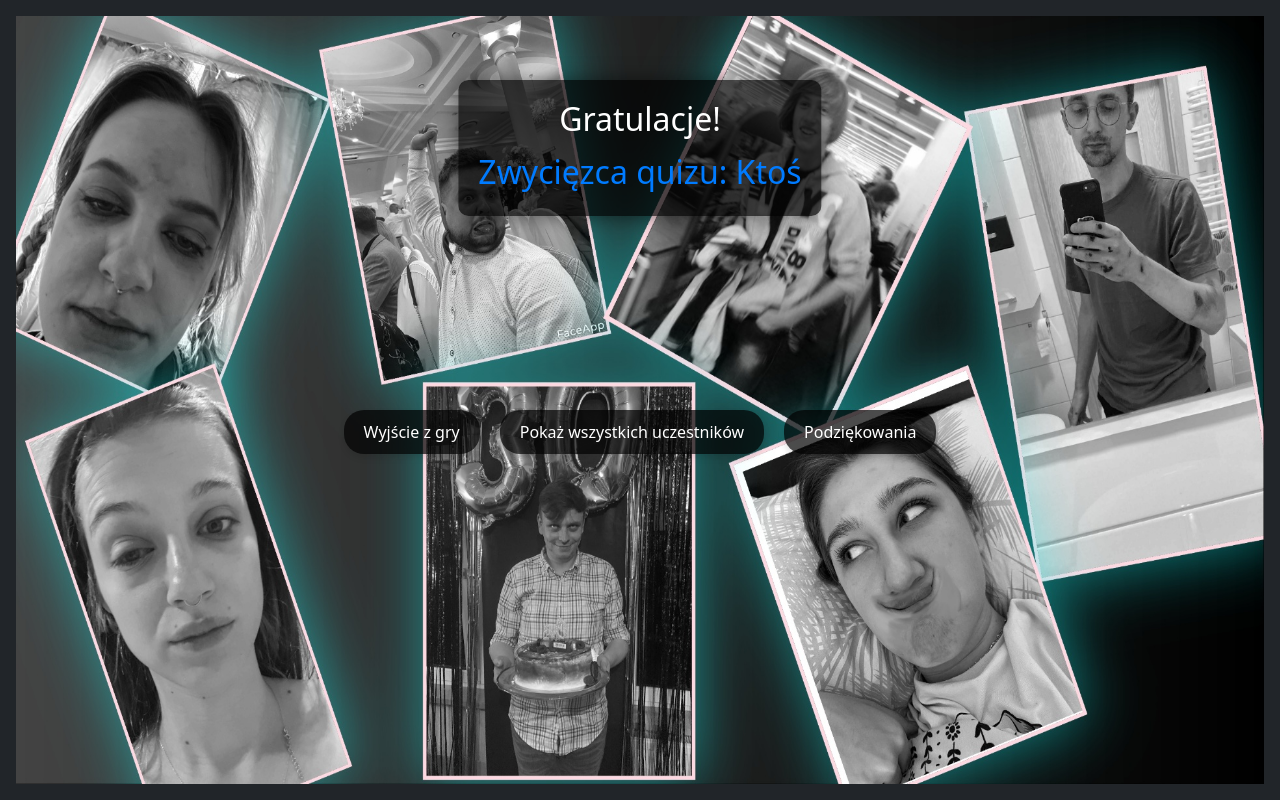
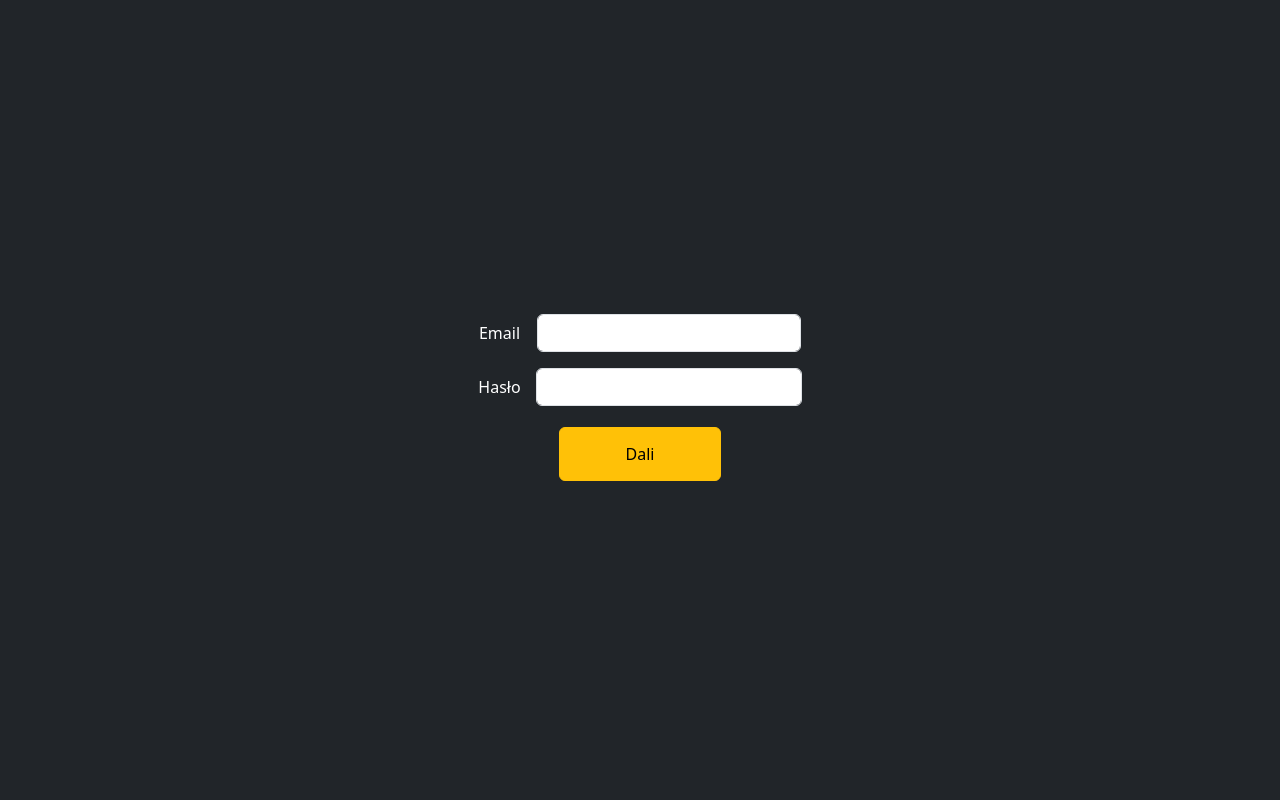
Before and after one commit to piotrsosnowski32/PreQuiz, a React (Vite) app: page /login in a window 1280 px wide. Before the commit this address led to /endingView. Built offline with nearby package versions, Linux system fonts and the light colour scheme.

Commit message:
Usuniecie podgladu komponentu EndingView

```diff
--- a/src/components/Routes.tsx
+++ b/src/components/Routes.tsx
@@ -14,11 +14,11 @@ export default function AppRouter() {
   if (!accessToken) {
     return (
       <Routes>
-        <Route path="/endingView" element={<EndingView />} />
-        <Route path="*" element={<Navigate to="/endingView" replace />} />
+        {/* <Route path="/endingView" element={<EndingView />} />
+        <Route path="*" element={<Navigate to="/endingView" replace />} /> */}
 
-        {/* <Route path="/login" element={<Login />} />
-        <Route path="*" element={<Navigate to="/login" replace />} /> */}
+        <Route path="/login" element={<Login />} />
+        <Route path="*" element={<Navigate to="/login" replace />} />
       </Routes>
     );
   }
```
